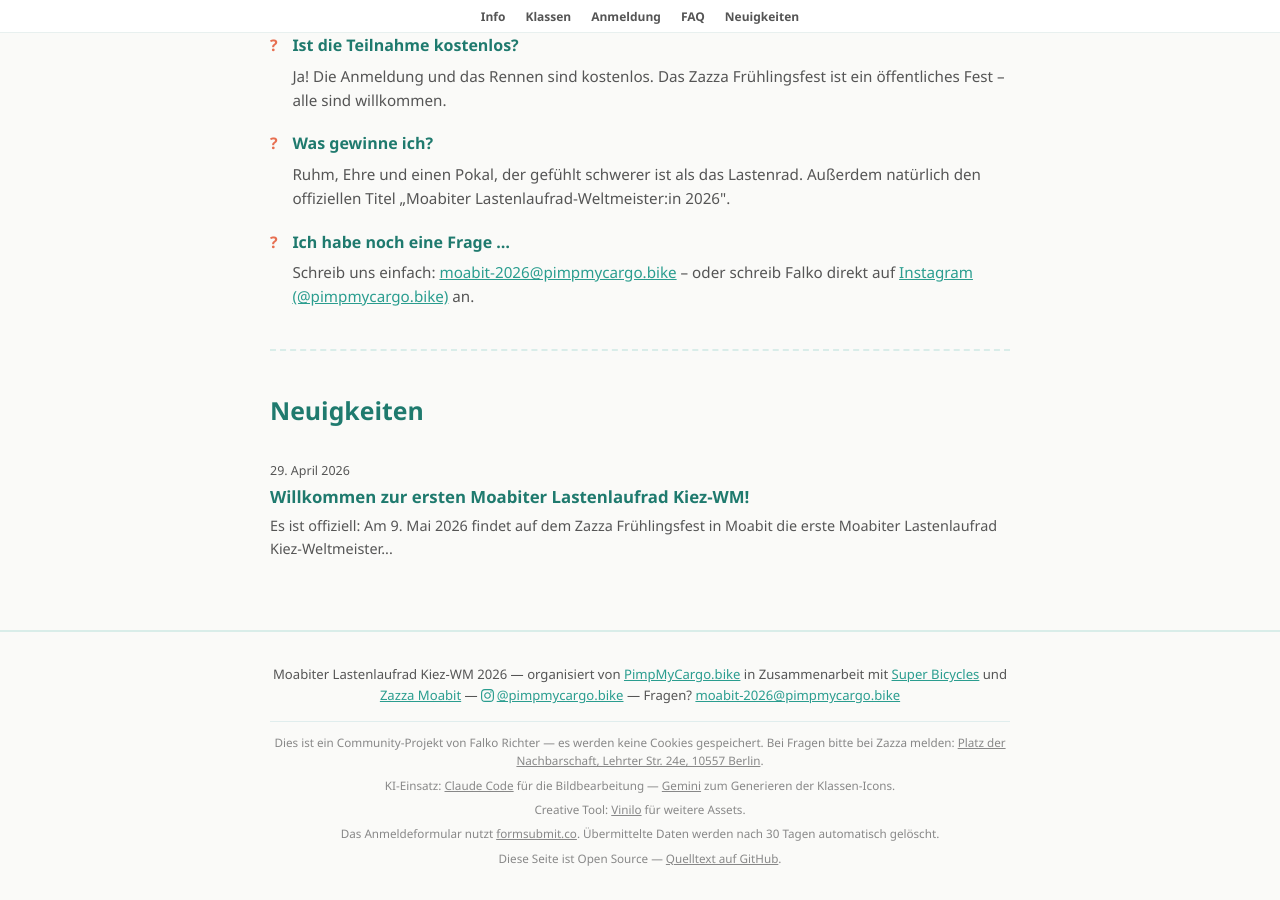
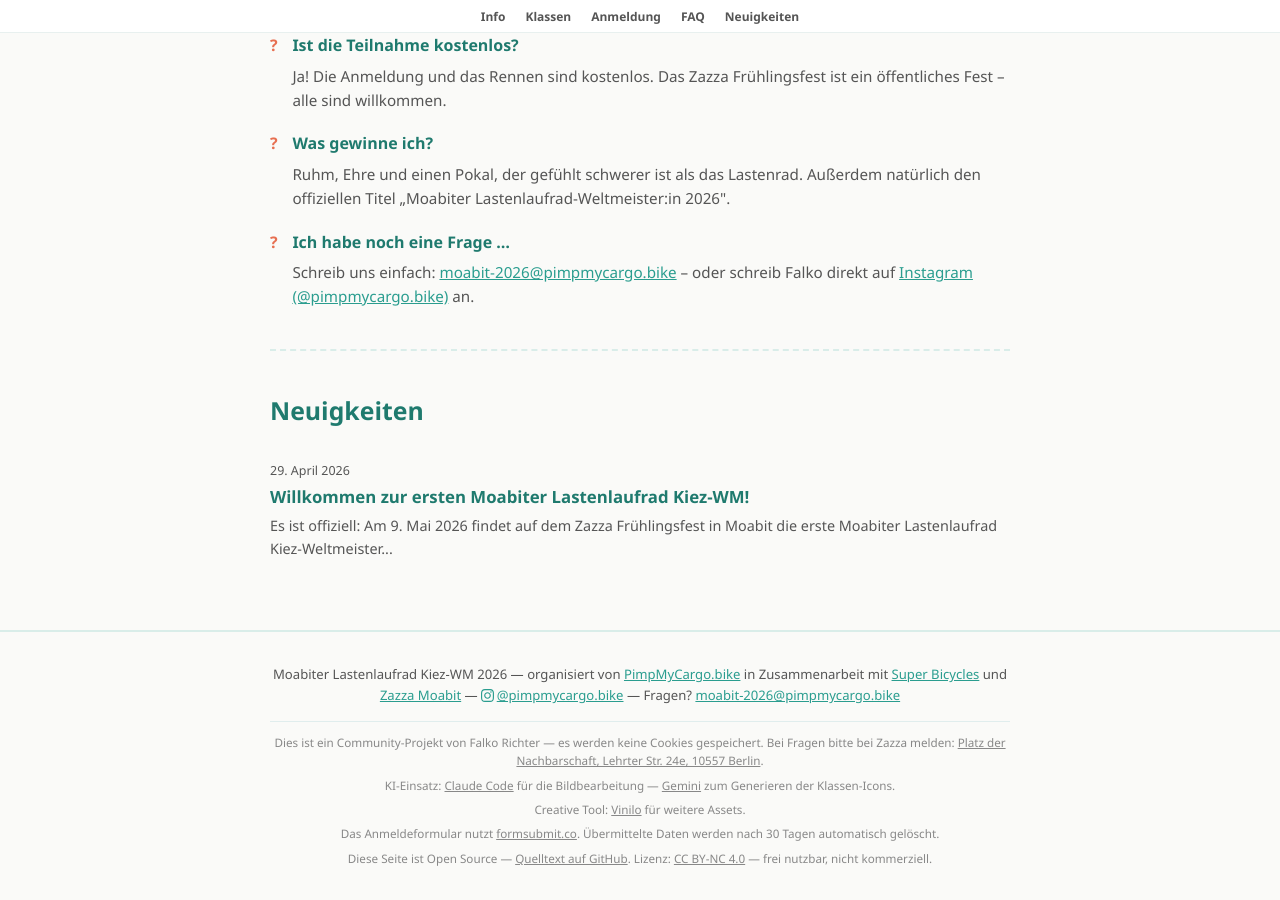
Before and after one commit to falkorichter/moabit-lastenlaufrad-champion-2026, a Jekyll site: the page built from index.html, in a window 1280 px wide and 900 px high, scrolled down 2647 px. Built offline with Jekyll 4.4.1, drawn with Linux system fonts in a browser that asks for light colours.

Commit message:
Add CC BY-NC 4.0 license; mention in footer and README
Co-Authored-By: Claude Sonnet 4.6 <noreply@anthropic.com>

```diff
--- a/_layouts/default.html
+++ b/_layouts/default.html
@@ -41,6 +41,7 @@
         <p>
           Diese Seite ist Open Source &mdash;
           <a href="https://github.com/falkorichter/moabit-lastenlaufrad-champion-2026" target="_blank" rel="noopener">Quelltext auf GitHub</a>.
+          Lizenz: <a href="https://creativecommons.org/licenses/by-nc/4.0/" target="_blank" rel="noopener">CC BY-NC 4.0</a> &mdash; frei nutzbar, nicht kommerziell.
         </p>
       </div>
     </div>
```
Also changed, not shown: README.md, 1 other file.
